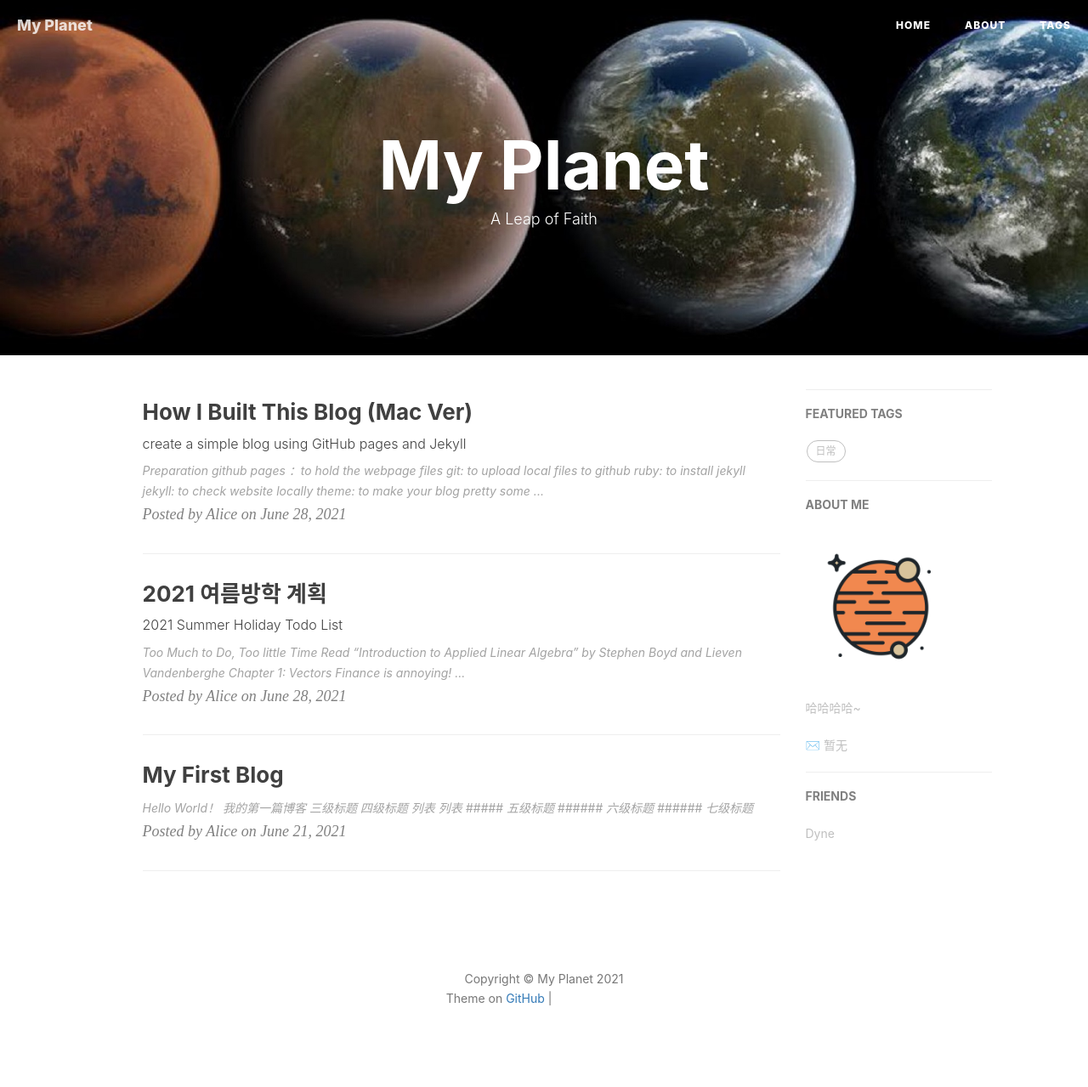
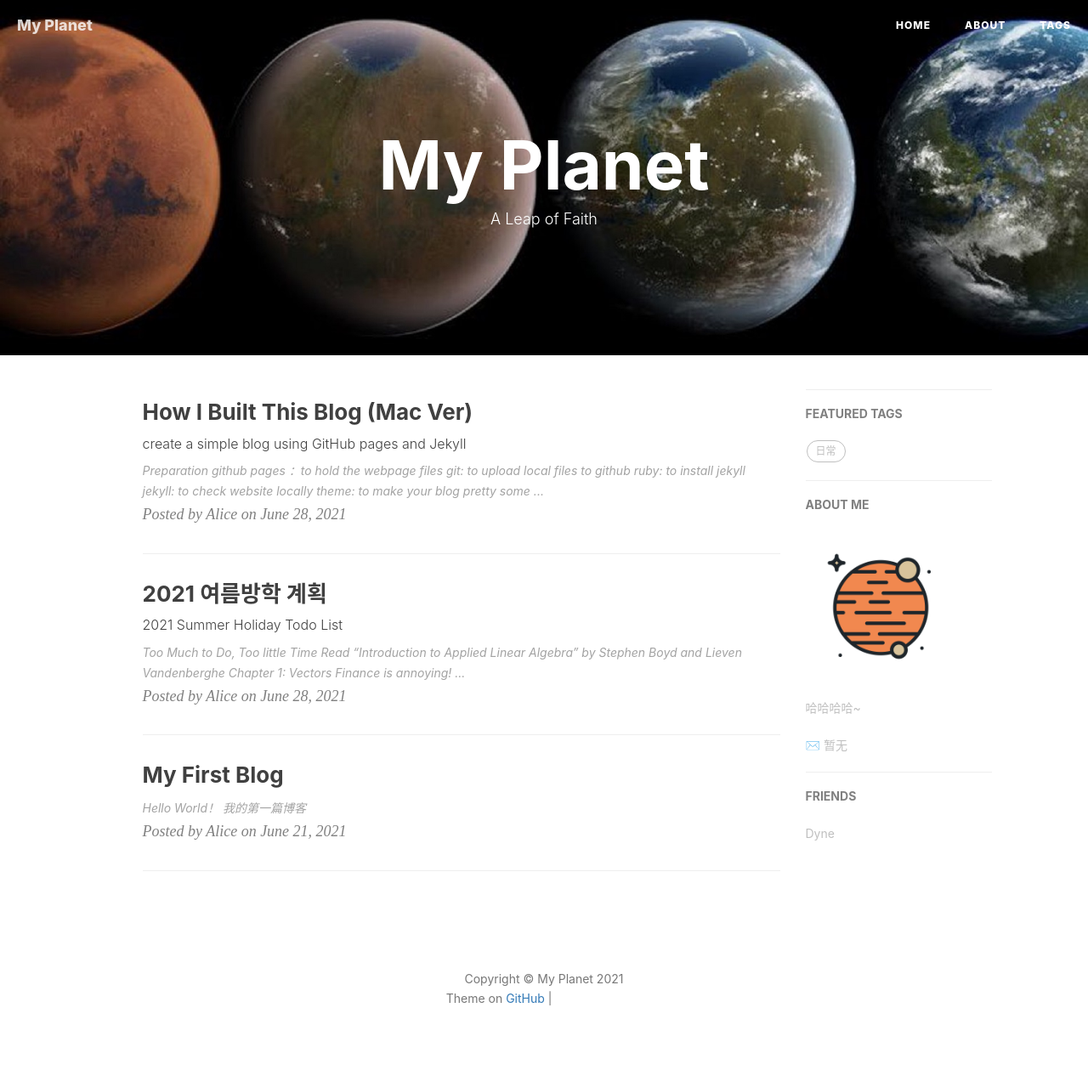
Before and after one commit to alicetoo123/alicetoo123.github.io, a Jekyll site: the page built from index.html, in a window 1280 px wide. Shown: the whole page at 85% size. Built offline with Jekyll 4.4.1, drawn with Linux system fonts in a browser that asks for light colours; nearby versions of some CDN libraries; the list of posts is cut into pages by our own code; comment, search, counter and statistics services are not loaded; grey boxes are pictures that could not be loaded.

Commit message:
Update 2021-06-21-My First Blog.md

```diff
--- a/_posts/2021-06-21-My First Blog.md
+++ b/_posts/2021-06-21-My First Blog.md
@@ -14,16 +14,3 @@ tags:
 # Hello World！
 
 我的第一篇博客
-
-### 三级标题
-
-#### 四级标题
-
-- 列表
-- 列表
-
-    ##### 五级标题
-
-        ###### 六级标题
-
-            ###### 七级标题
```
